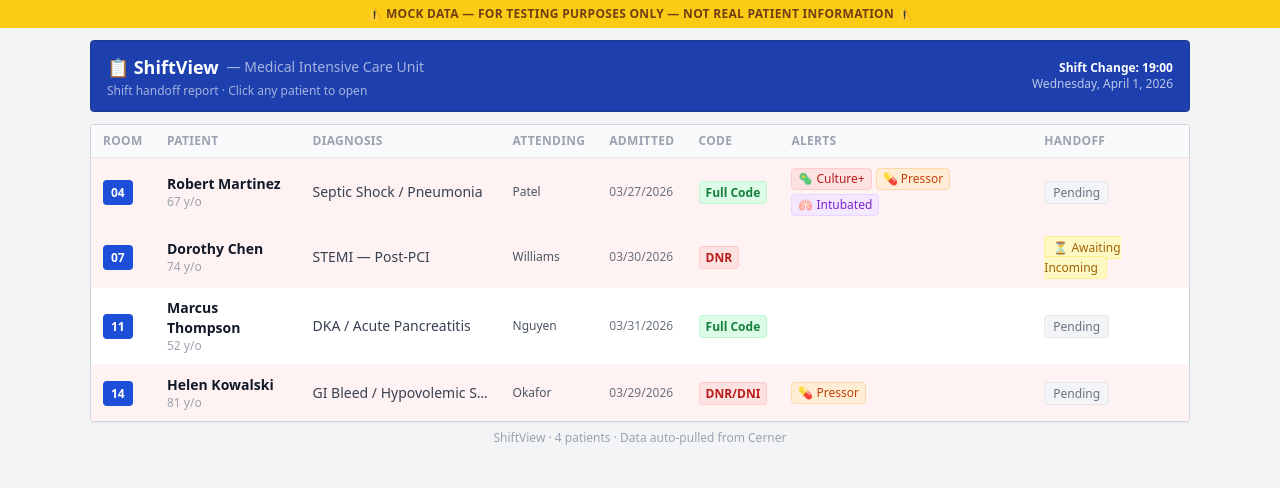
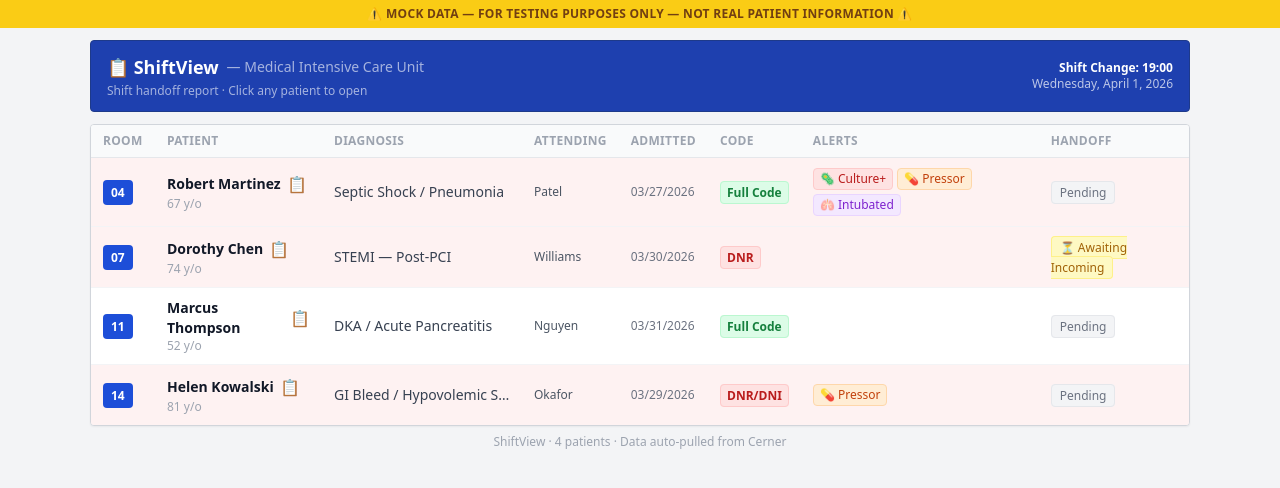
Before and after one commit to artintexas321/icu-handoff, a Next.js app: page / in a window 1280 px wide. Shown: the top 488 px of the page. Built offline with nearby package versions, Linux system fonts and the light colour scheme.

Commit message:
Add ShiftView notebook icon next to patient name on list

```diff
--- a/app/page.tsx
+++ b/app/page.tsx
@@ -59,7 +59,10 @@ export default function Home() {
                       <span className="bg-blue-700 text-white text-xs font-bold px-2 py-1 rounded">{p.room.replace('ICU-', '')}</span>
                     </td>
                     <td className="px-3 py-2.5">
-                      <div className="font-semibold text-gray-900">{p.name}</div>
+                      <div className="flex items-center gap-1.5">
+                        <span className="font-semibold text-gray-900">{p.name}</span>
+                        <span className="text-base" title="Open ShiftView report">📋</span>
+                      </div>
                       <div className="text-xs text-gray-400">{p.age} y/o</div>
                     </td>
                     <td className="px-3 py-2.5 text-gray-700 max-w-[200px]">
```
